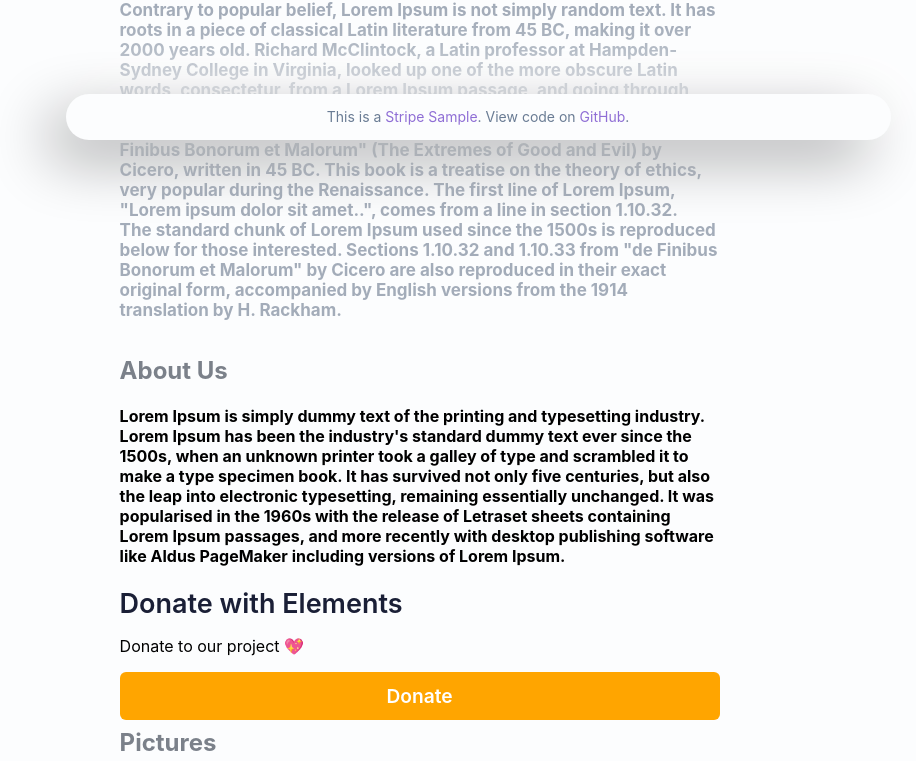
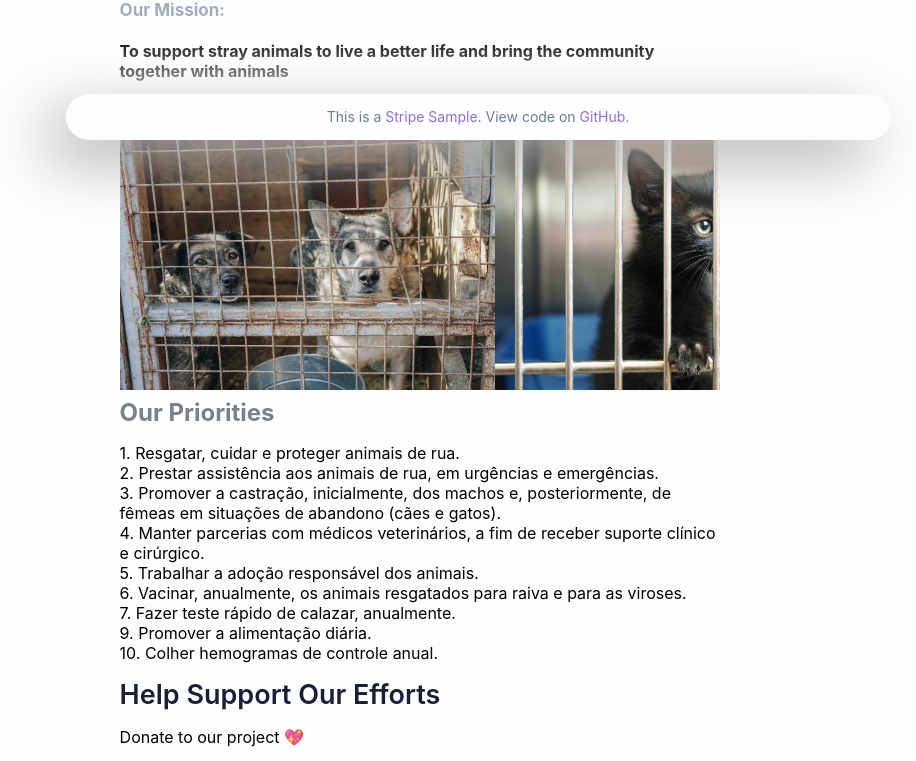
Before and after one commit to ONG-Amor-De-4-Patas/amor-de-4patas, a Next.js app: page / in a window 1280 px wide. Shown: the part 644-1405 px from the top of the page, without its empty margins (162-1078 px from the left). Built offline with nearby package versions, Linux system fonts and the light colour scheme.

Commit message:
upload photo of organization main image and info about the project

```diff
--- a/pages/index.tsx
+++ b/pages/index.tsx
@@ -23,19 +23,37 @@ const IndexPage: NextPage = () => {
     <Layout title="ONG Amor de 4 Patas Home Page">
       <div className="page-container">
           <h1>Amor de 4 Patas</h1>
-          <img src='/erda-estremera-xfdVC5osEj4-unsplash.jpeg' alt='dog in shelter' height={500}/>
+          <img src='/amor-de-4-patas-organization.jpg' alt='organization in front of church' height={500}/>
           <h2>Tabuleiro Shelter Project</h2>
           <h3>
-            Contrary to popular belief, Lorem Ipsum is not simply random text. It has roots in a piece of classical Latin literature from 45 BC, making it over 2000 years old. Richard McClintock, a Latin professor at Hampden-Sydney College in Virginia, looked up one of the more obscure Latin words, consectetur, from a Lorem Ipsum passage, and going through the cites of the word in classical literature, discovered the undoubtable source. Lorem Ipsum comes from sections 1.10.32 and 1.10.33 of "de Finibus Bonorum et Malorum" (The Extremes of Good and Evil) by Cicero, written in 45 BC. This book is a treatise on the theory of ethics, very popular during the Renaissance. The first line of Lorem Ipsum, "Lorem ipsum dolor sit amet..", comes from a line in section 1.10.32.
-            <br />
-            The standard chunk of Lorem Ipsum used since the 1500s is reproduced below for those interested. Sections 1.10.32 and 1.10.33 from "de Finibus Bonorum et Malorum" by Cicero are also reproduced in their exact original form, accompanied by English versions from the 1914 translation by H. Rackham.
+            Our Mission:
           </h3>
-          <br />
-          <h2>About Us</h2>
-          <h4>
-            Lorem Ipsum is simply dummy text of the printing and typesetting industry. Lorem Ipsum has been the industry's standard dummy text ever since the 1500s, when an unknown printer took a galley of type and scrambled it to make a type specimen book. It has survived not only five centuries, but also the leap into electronic typesetting, remaining essentially unchanged. It was popularised in the 1960s with the release of Letraset sheets containing Lorem Ipsum passages, and more recently with desktop publishing software like Aldus PageMaker including versions of Lorem Ipsum.
-          </h4>
-          <h1>Donate with Elements</h1>
+          <h4>To support stray animals to live a better life and bring the community together with animals</h4>
+
+          <h2>Our Animals up for Adoption</h2>
+          <ImageDiv>
+              <Image src='/sasha-sashina-Xcscr_sNSEY-unsplash.jpeg' alt='dog in shelter' />
+              <Image src='/thomas-park-On6bRQRn5lY-unsplash.jpeg' alt='cat in shelter' />
+              <Image src='/chetan-hireholi-IEMJO7CvK7I-unsplash.jpeg' alt='shelter' />
+              <Image src='/nrd-MTHt9XoDzrg-unsplash.jpeg' alt='cat in cage' />
+          </ImageDiv>
+
+          <h2>Our Priorities</h2>
+          <p>
+            <ul>
+              <li>1. Resgatar, cuidar e proteger animais de rua.</li>
+              <li>2. Prestar assistência aos animais de rua, em urgências e emergências. </li>
+              <li>3. Promover a castração, inicialmente, dos machos e, posteriormente, de fêmeas em situações de abandono (cães e gatos). </li>
+              <li>4. Manter parcerias com médicos veterinários, a fim de receber suporte clínico e cirúrgico. </li>
+              <li>5. Trabalhar a adoção responsável dos animais. </li>
+              <li>6. Vacinar, anualmente, os animais resgatados para raiva e para as viroses.</li>
+              <li>7. Fazer teste rápido de calazar, anualmente. </li>
+              <li>9. Promover a alimentação diária.</li>
+              <li>10. Colher hemogramas de controle anual. </li>
+            </ul>
+          </p>
+
+          <h1>Help Support Our Efforts</h1>
           <p>Donate to our project 💖</p>
           <Link href='/home'>
             <a className='sidebar__btn_donate'>
@@ -47,13 +65,6 @@ const IndexPage: NextPage = () => {
           {/* <Elements stripe={getStripe()}>
             <ElementsForm />
           </Elements> */}
-          <h2>Pictures</h2>
-          <ImageDiv>
-              <Image src='/sasha-sashina-Xcscr_sNSEY-unsplash.jpeg' alt='dog in shelter' />
-              <Image src='/thomas-park-On6bRQRn5lY-unsplash.jpeg' alt='cat in shelter' />
-              <Image src='/chetan-hireholi-IEMJO7CvK7I-unsplash.jpeg' alt='shelter' />
-              <Image src='/nrd-MTHt9XoDzrg-unsplash.jpeg' alt='cat in cage' />
-          </ImageDiv>
       </div>
     </Layout>
   )
```
Also changed, not shown: public/amor-de-4-patas-organization.jpg (added).
